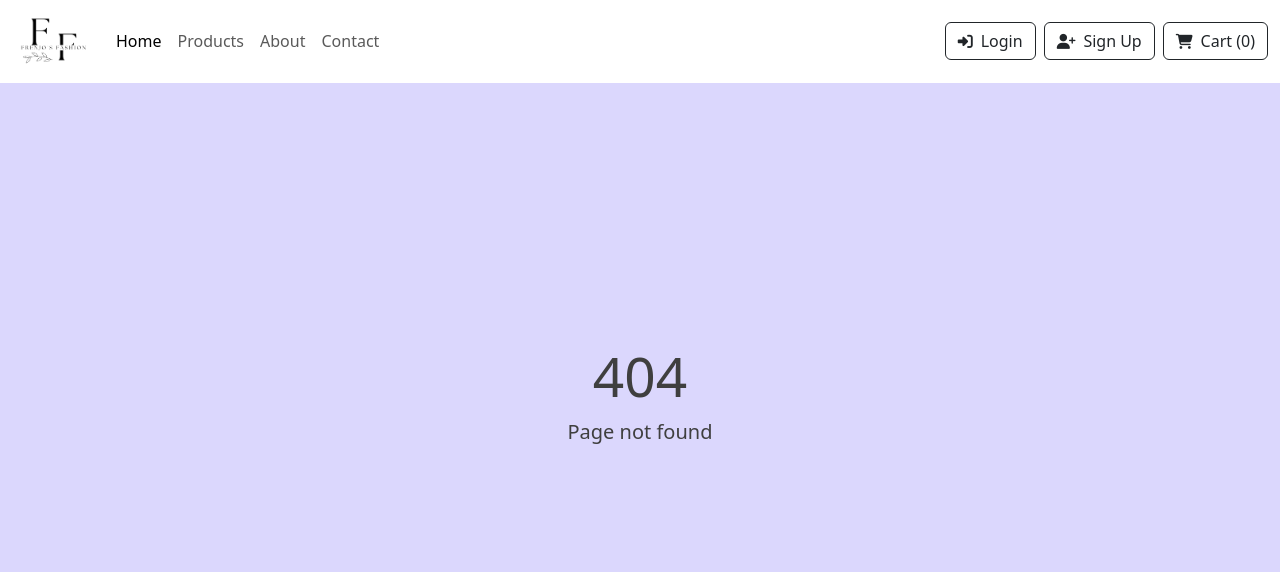
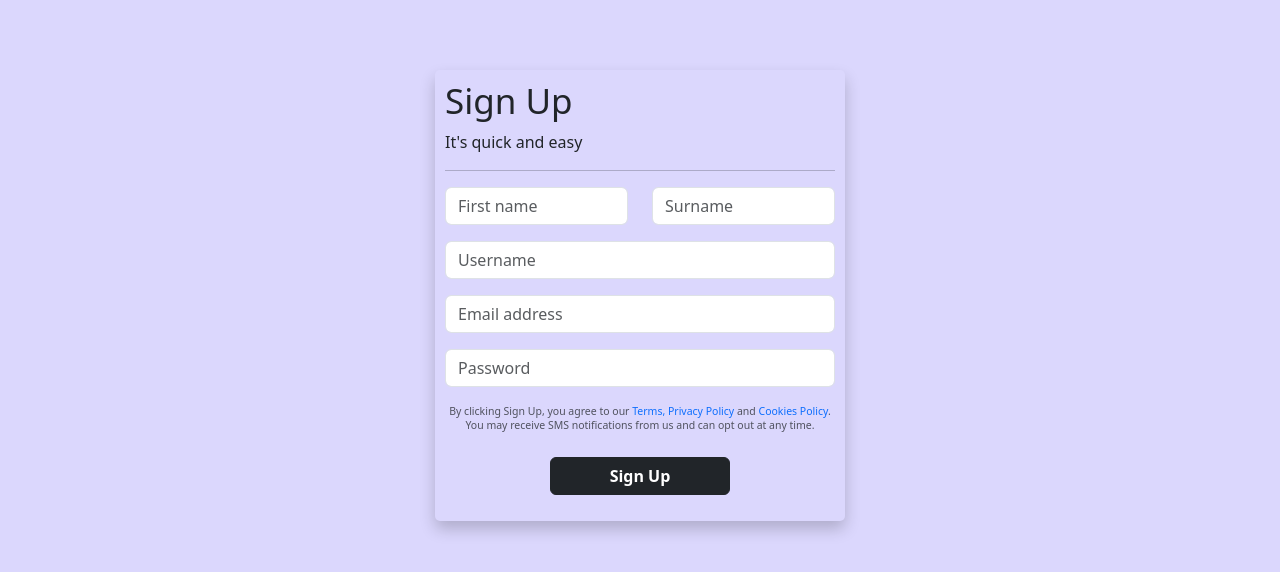
Before and after one commit to Brendafrenjo/e-commerce-app, a React (Create React App) app: page /registration in a window 1280 px wide. Before the commit this address led to /not-found. Shown: the top 572 px of the page. Built offline with nearby package versions, Linux system fonts and the light colour scheme.

Commit message:
Updated Registartion.js

```diff
--- a/src/App.js
+++ b/src/App.js
@@ -13,14 +13,14 @@ import NotFound from "./NotFound";
 import Checkout from "./Checkout";
 import OrderConfirmation from "./OrderConfirmation";
 import AuthenticationContainer from "./AuthenticationContainer";
-import Register from "./Register";
+import Registration from "./Registration";
 import FindYourAccount from "./FindYourAccount";
 
 function App() {
   const location = useLocation();
   const hideNavBar =
     location.pathname === "/authentication-container" ||
-    location.pathname === "/register" ||
+    location.pathname === "/registration" ||
     location.pathname === "/login" ||
     location.pathname === "/find-your-account";
 
@@ -40,7 +40,7 @@ function App() {
           path="/authentication-container"
           element={<AuthenticationContainer />}
         />
-        <Route path="/register" element={<Register />} />
+        <Route path="/registration" element={<Registration />} />
         <Route path="/find-your-account" element={<FindYourAccount />} />
         <Route exact path="/" element={<Home />} />
         <Route path="*" element={<Navigate to="/not-found" />} />
--- a/src/AuthenticationContainer.js
+++ b/src/AuthenticationContainer.js
@@ -1,28 +1,14 @@
 import React, { useState } from "react";
 import LogIn from "./LogIn";
-import Register from "./Register";
+import Registration from "./Registration";
 import "./AuthenticationContainer.css";
 
 export default function AuthenticationContainer() {
   const [isSignIn, setIsSignIn] = useState(true);
 
-  const handleSignIn = (credentials) => {
-    // Implement sign-in logic here
-    console.log("Signing in with:", credentials);
-  };
-
-  const handleRegister = (newUser) => {
-    // Implement registration logic here
-    console.log("Registering user:", newUser);
-  };
-
   return (
     <div className="AuthenticationContainer">
-      {isSignIn ? (
-        <LogIn onSignIn={handleSignIn} />
-      ) : (
-        <Register onRegister={handleRegister} />
-      )}
+      {isSignIn ? <LogIn /> : <Registration />}
 
       <p onClick={() => setIsSignIn(!isSignIn)} className="mt-3 isSignIn">
         {isSignIn
--- a/src/LogIn.js
+++ b/src/LogIn.js
@@ -56,7 +56,7 @@ export default function LogIn({ onSignIn }) {
               </NavLink>
               <hr />
               <NavLink
-                to="/register"
+                to="/registration"
                 className="btn btn-outline-dark mb-3 mt-2 create-new-account"
               >
                 Create new account
--- a/src/Register.css
+++ b/src/Registration.css
@@ -7,7 +7,7 @@ a {
   text-decoration: none;
 }
 
-.RegistrationForm {
+.Registration {
   display: block;
   margin: 0 auto;
   margin-top: 70px;
@@ -29,7 +29,7 @@ a {
 }
 
 @media (min-width: 500px) {
-  .RegistrationForm {
+  .Registration {
     max-width: 410px;
   }
 }
--- a/src/Register.js
+++ b/src/Registration.js
@@ -1,19 +1,42 @@
 import React, { useState } from "react";
-import "./Register.css";
+import { useNavigate } from "react-router-dom";
+import "./Registration.css";
 
-export default function RegistrationForm(onRegister) {
+export default function Registration(onRegister) {
   const [username, setUsername] = useState("");
+  const [firstname, setFirstname] = useState("");
+  const [surname, setSurname] = useState("");
+  const [email, setEmail] = useState("");
   const [password, setPassword] = useState("");
+  const [registrationError, setRegistrationError] = useState(null);
+
+  const navigate = useNavigate();
 
   const handleRegister = () => {
-    // Add any validation logic here
+    if (!username || !email || !password) {
+      setRegistrationError("All fields are required.");
+      return;
+    }
 
-    // Call the parent component's onRegister function with the new user credentials
-    onRegister({ username, password });
+    const newUser = { username, email, password, firstname, surname };
+    console.log("Simulating user registration:", newUser);
+
+    if (username === "existingUser") {
+      setRegistrationError(
+        "Username already exists. Please choose a different one."
+      );
+      return;
+    }
+
+    setRegistrationError(null);
+
+    onRegister(newUser);
+
+    navigate("/home");
   };
 
   return (
-    <div className="RegistrationForm">
+    <div className="Registration">
       <h2>Sign Up</h2>
       <p className="text-start">It's quick and easy</p>
       <hr />
@@ -22,24 +45,24 @@ export default function RegistrationForm(onRegister) {
           <div className="col-6">
             <input
               type="text"
-              id="registerUsername"
-              name="registerUsername"
+              id="registerFirstname"
+              name="registerFirstname"
               placeholder="First name"
               className="form-control registration-form"
-              value={username}
-              onChange={(e) => setUsername(e.target.value)}
+              value={firstname}
+              onChange={(e) => setFirstname(e.target.value)}
               required
             />
           </div>
           <div className="col-6">
             <input
               type="text"
-              id="registerUsername"
-              name="registerUsername"
+              id="registerSurname"
+              name="registerSurname"
               placeholder="Surname"
               className="form-control registration-form"
-              value={username}
-              onChange={(e) => setUsername(e.target.value)}
+              value={surname}
+              onChange={(e) => setSurname(e.target.value)}
               required
             />
           </div>
@@ -56,12 +79,12 @@ export default function RegistrationForm(onRegister) {
         />
         <input
           type="email"
-          id="email"
-          name="email"
+          id="registerEmail"
+          name="registerEmail"
           placeholder="Email address"
           className="form-control registration-form mt-3"
-          value={password}
-          onChange={(e) => setPassword(e.target.value)}
+          value={email}
+          onChange={(e) => setEmail(e.target.value)}
           required
         />
         <input
@@ -79,8 +102,8 @@ export default function RegistrationForm(onRegister) {
         <small>
           By clicking Sign Up, you agree to our{" "}
           <a href="example">Terms, Privacy Policy </a>
-          and <a href="example">Cookies Policy</a>. You may receive SMS notifications
-          from us and can opt out at any time.
+          and <a href="example">Cookies Policy</a>. You may receive SMS
+          notifications from us and can opt out at any time.
         </small>
       </div>
       <br />
```
